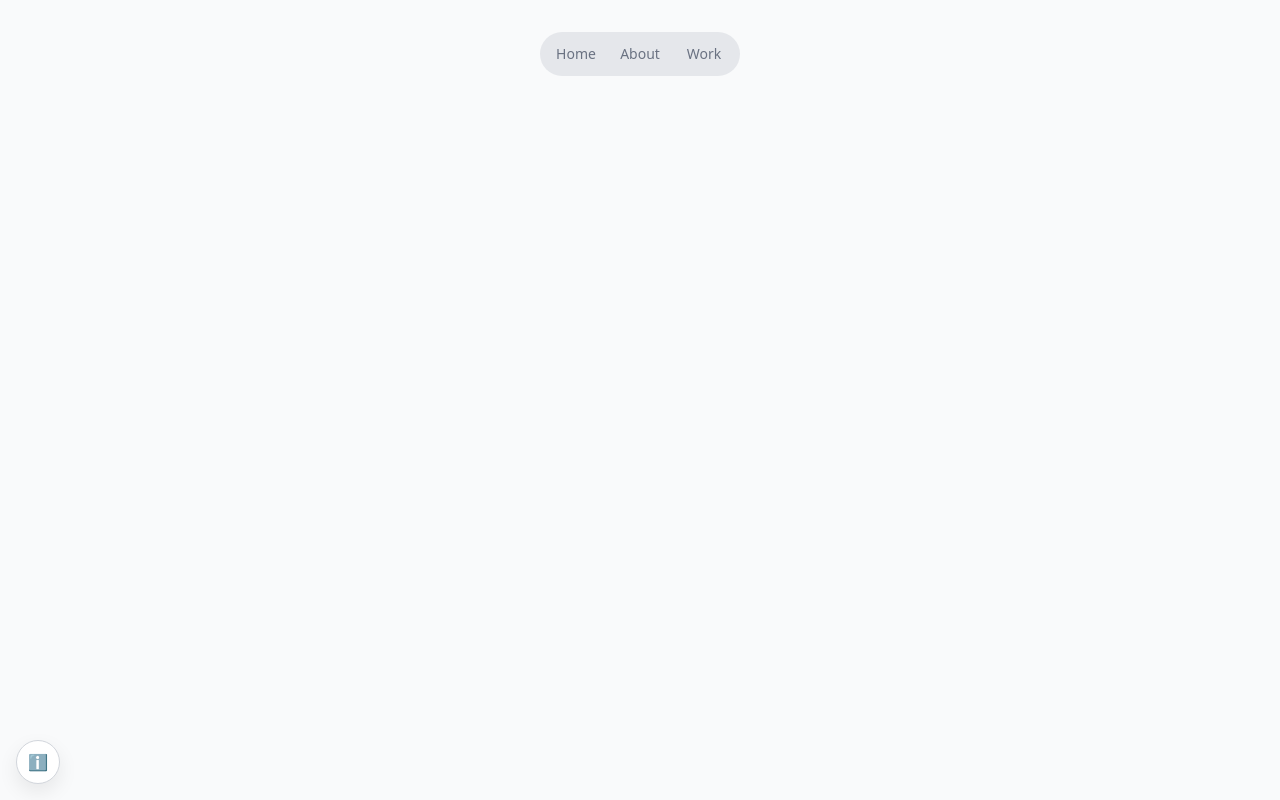
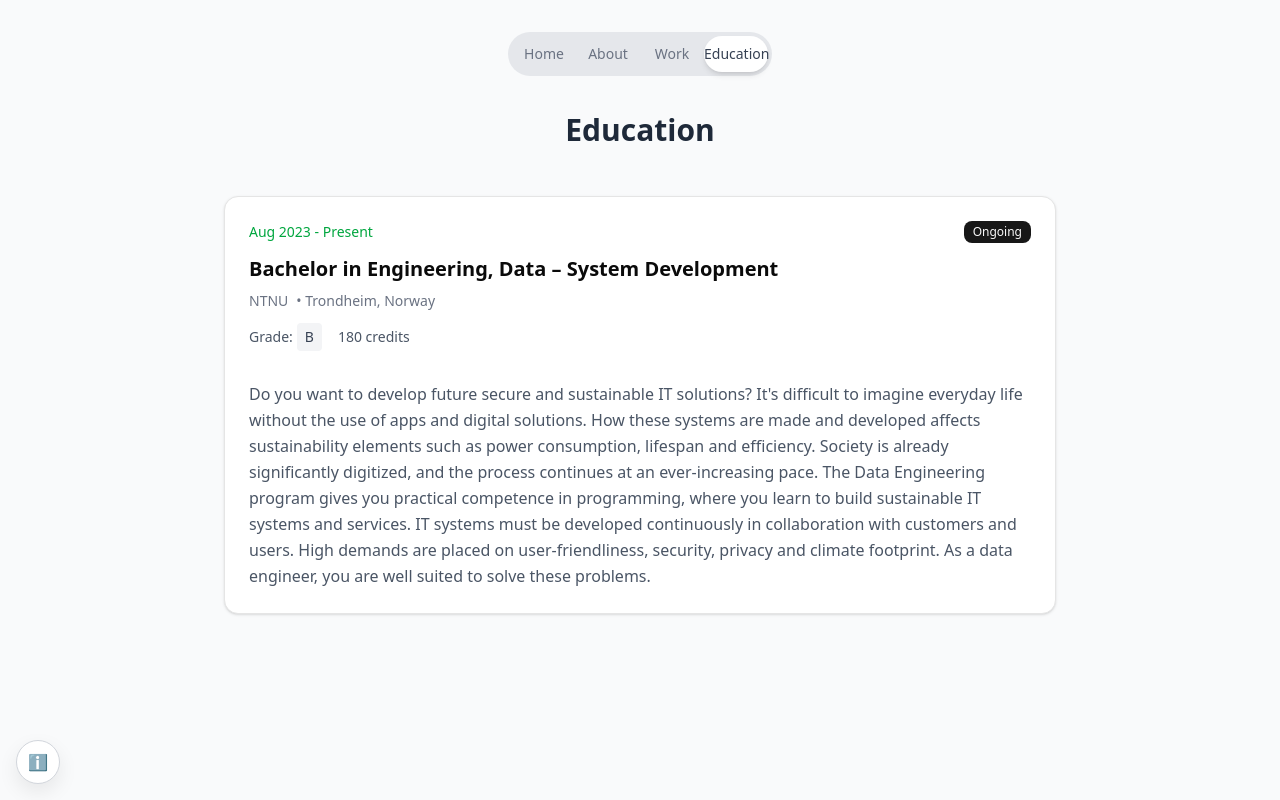
Before and after one commit to kdm-kev-NTNU/AboutMe, a Vue app in the folder frontend/homepage/: page /education in a window 1280 px wide. Before the commit this address had no page. Built offline with nearby package versions, Linux system fonts and the light colour scheme.

Commit message:
add education

```diff
--- a/frontend/homepage/src/components/Navbar.vue
+++ b/frontend/homepage/src/components/Navbar.vue
@@ -19,7 +19,8 @@ const getButtonText = (key: string) => {
   const texts = {
     home: { en: 'Home', no: 'Hjem' },
     about: { en: 'About', no: 'Om' },
-    work: { en: 'Work', no: 'Arbeid' }
+    work: { en: 'Work', no: 'Arbeid' },
+    education: { en: 'Education', no: 'Utdanning' }
   }
   return texts[key][langStore.language]
 }
@@ -28,6 +29,7 @@ const getIndicatorPosition = () => {
   if (isActive('home')) return 'translate-x-0'
   if (isActive('about')) return 'translate-x-16'
   if (isActive('work-experience')) return 'translate-x-32'
+  if (isActive('education')) return 'translate-x-48'
   return 'translate-x-0 opacity-0'
 }
 </script>
@@ -61,6 +63,13 @@ const getIndicatorPosition = () => {
         >
           {{ getButtonText('work') }}
         </button>
+        <button
+          class="relative z-10 w-16 py-2 text-sm font-medium transition-colors duration-300 cursor-pointer"
+          :class="isActive('education') ? 'text-gray-700' : 'text-gray-500'"
+          @click="navigateTo('education')"
+        >
+          {{ getButtonText('education') }}
+        </button>
       </div>
     </div>
   </nav>
--- a/frontend/homepage/src/router/index.ts
+++ b/frontend/homepage/src/router/index.ts
@@ -31,6 +31,14 @@ const router = createRouter({
       // which is lazy-loaded when the route is visited.
       component: () => import('../views/WorkExperienceView.vue'),
     },
+    {
+      path: '/education',
+      name: 'education',
+      // route level code-splitting
+      // this generates a separate chunk (Education.[hash].js) for this route
+      // which is lazy-loaded when the route is visited.
+      component: () => import('../views/EducationView.vue'),
+    },
   ],
 })
 
--- /dev/null
+++ b/frontend/homepage/src/types/education.en.json
@@ -0,0 +1,17 @@
+{
+  "education": [
+    {
+      "id": "ntnu-bachelor-2023",
+      "startDate": "2023-08-01",
+      "endDate": null,
+      "institution": "NTNU",
+      "degree": "Bachelor",
+      "field": "Engineering, Data – System Development",
+      "description": "Do you want to develop future secure and sustainable IT solutions? It's difficult to imagine everyday life without the use of apps and digital solutions. How these systems are made and developed affects sustainability elements such as power consumption, lifespan and efficiency. Society is already significantly digitized, and the process continues at an ever-increasing pace. The Data Engineering program gives you practical competence in programming, where you learn to build sustainable IT systems and services. IT systems must be developed continuously in collaboration with customers and users. High demands are placed on user-friendliness, security, privacy and climate footprint. As a data engineer, you are well suited to solve these problems.",
+      "location": "Trondheim, Norway",
+      "grade": "B",
+      "credits": 180,
+      "status": "ongoing"
+    }
+  ]
+}
--- /dev/null
+++ b/frontend/homepage/src/types/education.no.json
@@ -0,0 +1,17 @@
+{
+  "education": [
+    {
+      "id": "ntnu-bachelor-2023",
+      "startDate": "2023-08-01",
+      "endDate": null,
+      "institution": "NTNU",
+      "degree": "Bachelor",
+      "field": "Ingeniørfag, Data – Systemutvikling",
+      "description": "Vil du utvikle fremtidens sikre og bærekraftige IT-løsninger? Det er vanskelig å se for seg en hverdag uten bruk av apper og digitale løsninger. Hvordan disse systemene er laget og utviklet påvirker blant annet bærekraftselementer som strømforbruk, levetid og effektivitet. Samfunnet er allerede betydelig digitalisert, og prosessen fortsetter i stadig høyere tempo. Dataingeniørstudiet gir deg praktisk kompetanse innen programmering, der du lærer å bygge bærekraftige IT-systemer og tjenester. IT-systemene må utvikles kontinuerlig i samarbeid med kunder og brukere. Det stilles høye krav til brukervennlighet, sikkerhet, personvern og klimaavtrykk. Som dataingeniør er du godt egnet til å løse disse problemstillingene.",
+      "location": "Trondheim, Norge",
+      "grade": "B",
+      "credits": 180,
+      "status": "ongoing"
+    }
+  ]
+}
--- /dev/null
+++ b/frontend/homepage/src/types/education.ts
@@ -0,0 +1,17 @@
+export interface Education {
+  id: string
+  startDate: string // ISO date string (YYYY-MM-DD)
+  endDate: string | null // ISO date string or null for "Present"
+  institution: string
+  degree: string
+  field: string
+  description: string
+  location?: string
+  grade?: string
+  credits?: number
+  status?: 'completed' | 'ongoing' | 'graduated'
+}
+
+export interface EducationData {
+  education: Education[]
+}
--- /dev/null
+++ b/frontend/homepage/src/views/EducationView.vue
@@ -0,0 +1,137 @@
+<script setup lang="ts">
+import { computed } from 'vue'
+import { useLangStore } from '../stores/lang'
+import { Card, CardContent, CardHeader, CardTitle } from '@/components/ui/card'
+import { Separator } from '@/components/ui/separator'
+import { Badge } from '@/components/ui/badge'
+import type { Education, EducationData } from '../types/education'
+
+// Import JSON data
+import educationEn from '../types/education.en.json'
+import educationNo from '../types/education.no.json'
+
+const langStore = useLangStore()
+
+const pageTitle = computed(() => langStore.language === 'no' ? 'Utdanning' : 'Education')
+
+// Get the appropriate data based on language
+const educationData = computed(() => {
+  const data: EducationData = langStore.language === 'no' ? educationNo : educationEn
+  return data.education
+})
+
+// Format date for display
+const formatDate = (dateString: string | null, language: 'en' | 'no'): string => {
+  if (!dateString) return language === 'no' ? 'd.d.' : 'Present'
+
+  const date = new Date(dateString)
+  const options: Intl.DateTimeFormatOptions = {
+    year: 'numeric',
+    month: 'short'
+  }
+
+  return new Intl.DateTimeFormat(language === 'no' ? 'nb-NO' : 'en-US', options).format(date)
+}
+
+// Format period string
+const formatPeriod = (startDate: string, endDate: string | null, language: 'en' | 'no'): string => {
+  const start = formatDate(startDate, language)
+  const end = formatDate(endDate, language)
+  return `${start} - ${end}`
+}
+
+// Get status badge variant
+const getStatusVariant = (status: string) => {
+  switch (status) {
+    case 'ongoing': return 'default'
+    case 'completed': return 'secondary'
+    case 'graduated': return 'outline'
+    default: return 'secondary'
+  }
+}
+
+// Get status text
+const getStatusText = (status: string, language: 'en' | 'no') => {
+  const statusTexts = {
+    ongoing: { en: 'Ongoing', no: 'Pågående' },
+    completed: { en: 'Completed', no: 'Fullført' },
+    graduated: { en: 'Graduated', no: 'Uteksaminert' }
+  }
+  return statusTexts[status as keyof typeof statusTexts]?.[language] || status
+}
+
+// Sort education by start date (most recent first) and format for display
+const education = computed(() => {
+  return educationData.value
+    .sort((a, b) => {
+      // Sort by start date descending (most recent first)
+      return new Date(b.startDate).getTime() - new Date(a.startDate).getTime()
+    })
+    .map(edu => ({
+      id: edu.id,
+      period: formatPeriod(edu.startDate, edu.endDate, langStore.language),
+      degree: edu.degree,
+      field: edu.field,
+      institution: edu.institution,
+      description: edu.description,
+      location: edu.location,
+      grade: edu.grade,
+      credits: edu.credits,
+      status: edu.status
+    }))
+})
+</script>
+
+<template>
+  <main class="education pt-20">
+    <div class="max-w-4xl mx-auto px-8 py-8">
+      <h1 class="text-3xl font-bold text-gray-800 mb-12 text-center">{{ pageTitle }}</h1>
+
+      <!-- Education Cards -->
+      <div class="space-y-8">
+        <Card
+          v-for="edu in education"
+          :key="edu.id"
+          class="hover:shadow-lg transition-shadow duration-300"
+        >
+          <CardHeader>
+            <div class="flex flex-col space-y-3">
+              <div class="flex items-center justify-between">
+                <div class="text-sm font-medium text-green-600">{{ edu.period }}</div>
+                <Badge v-if="edu.status" :variant="getStatusVariant(edu.status)" class="text-xs">
+                  {{ getStatusText(edu.status, langStore.language) }}
+                </Badge>
+              </div>
+              <div>
+                <CardTitle class="text-xl mb-2">{{ edu.degree }} in {{ edu.field }}</CardTitle>
+                <div class="flex flex-wrap gap-2 text-sm text-gray-500">
+                  <span class="font-medium">{{ edu.institution }}</span>
+                  <span v-if="edu.location">• {{ edu.location }}</span>
+                </div>
+              </div>
+              <div v-if="edu.grade || edu.credits" class="flex flex-wrap gap-4 text-sm text-gray-600">
+                <span v-if="edu.grade" class="flex items-center gap-1">
+                  <span class="font-medium">{{ langStore.language === 'no' ? 'Karakter' : 'Grade' }}:</span>
+                  <span class="px-2 py-1 bg-gray-100 rounded text-gray-700 font-medium">{{ edu.grade }}</span>
+                </span>
+                <span v-if="edu.credits" class="flex items-center gap-1">
+                  <span class="font-medium">{{ edu.credits }} {{ langStore.language === 'no' ? 'studiepoeng' : 'credits' }}</span>
+                </span>
+              </div>
+            </div>
+          </CardHeader>
+          <CardContent>
+            <p class="text-gray-600 leading-relaxed">{{ edu.description }}</p>
+          </CardContent>
+        </Card>
+      </div>
+    </div>
+  </main>
+</template>
+
+<style scoped>
+.education {
+  min-height: 100vh;
+  background-color: #f9fafb;
+}
+</style>
```
